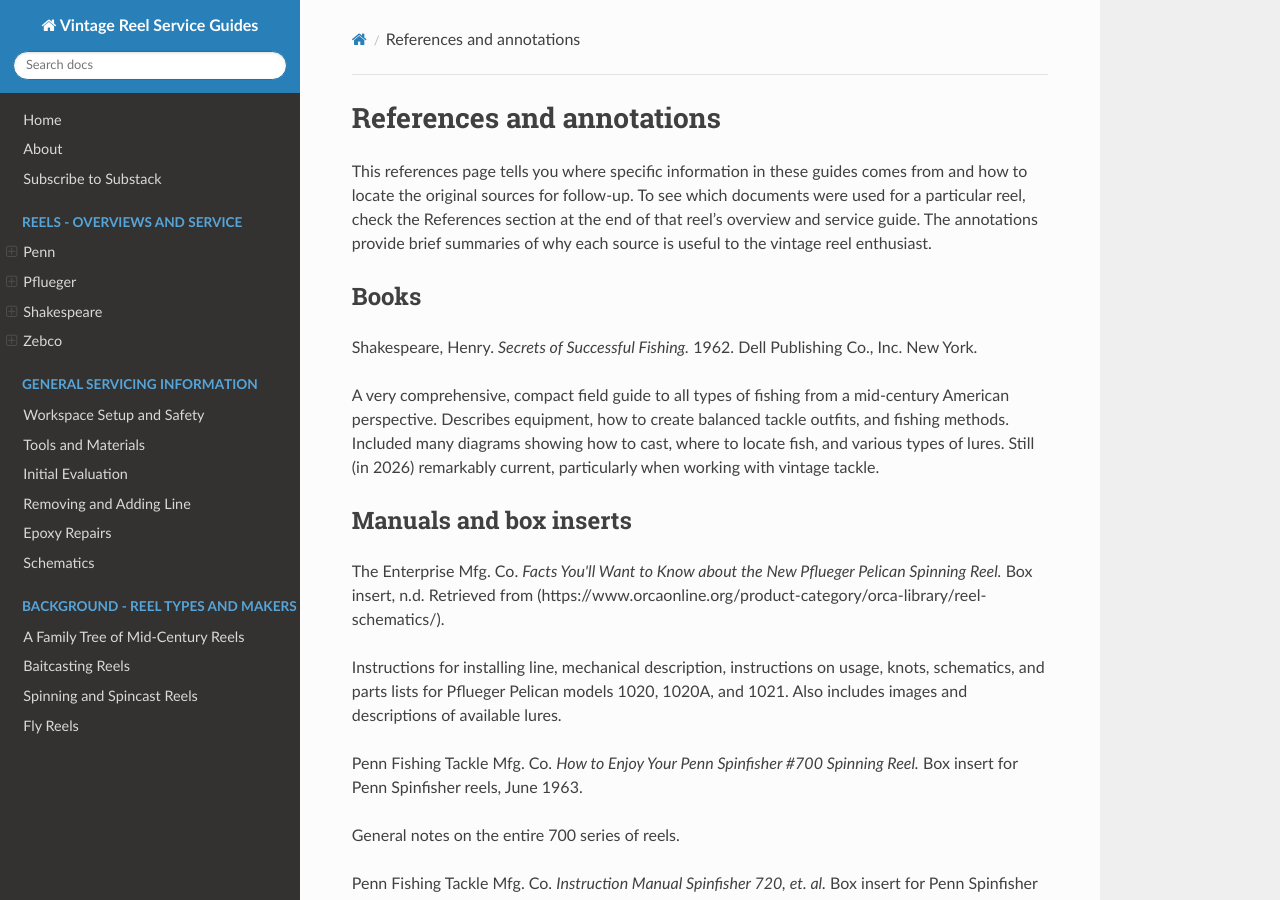
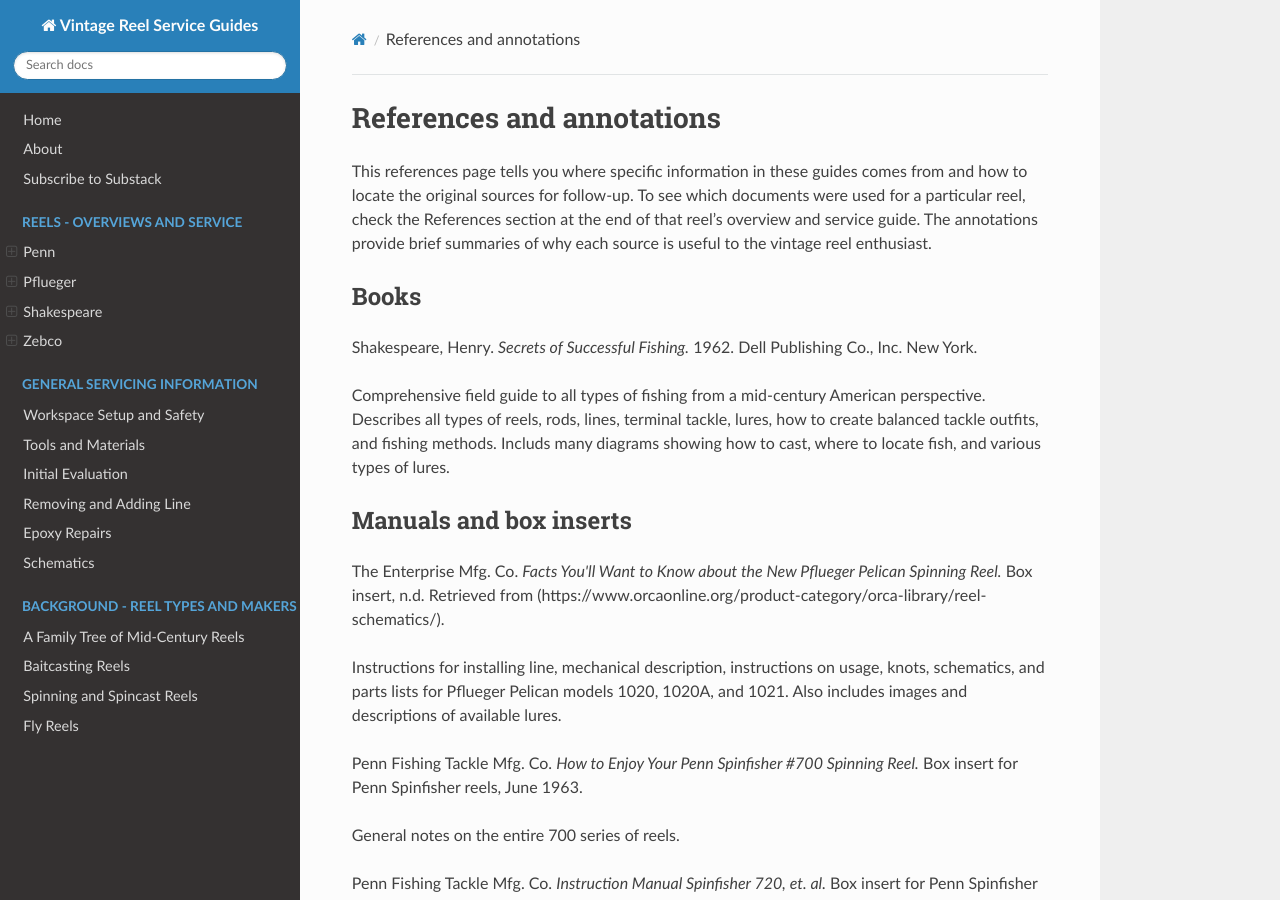
Before and after one commit to john-tech-writer/vintage-reel-service-guides, an MkDocs documentation site: the page built from docs/references.md, in a window 1280 px wide and 900 px high. Built offline with MkDocs 1.6.1, drawn with Linux system fonts in a browser that asks for light colours; nearby versions of some CDN libraries.

```diff
--- a/docs/references.md
+++ b/docs/references.md
@@ -6,7 +6,7 @@ This references page tells you where specific information in these guides comes
 
 Shakespeare, Henry. *Secrets of Successful Fishing.* 1962. Dell Publishing Co., Inc. New York.
 
-A very comprehensive, compact field guide to all types of fishing from a mid-century American perspective. Describes equipment, how to create balanced tackle outfits, and fishing methods. Included many diagrams showing how to cast, where to locate fish, and various types of lures. Still (in 2026) remarkably current, particularly when working with vintage tackle.
+Comprehensive field guide to all types of fishing from a mid-century American perspective. Describes all types of reels, rods, lines, terminal tackle, lures, how to create balanced tackle outfits, and fishing methods. Includs many diagrams showing how to cast, where to locate fish, and various types of lures.
 
 ## Manuals and box inserts
 
```
Also changed, not shown: project-docs/photo-standards.md (+4 -9 lines), project-docs/project-workflow.md (+1 -1 lines).
